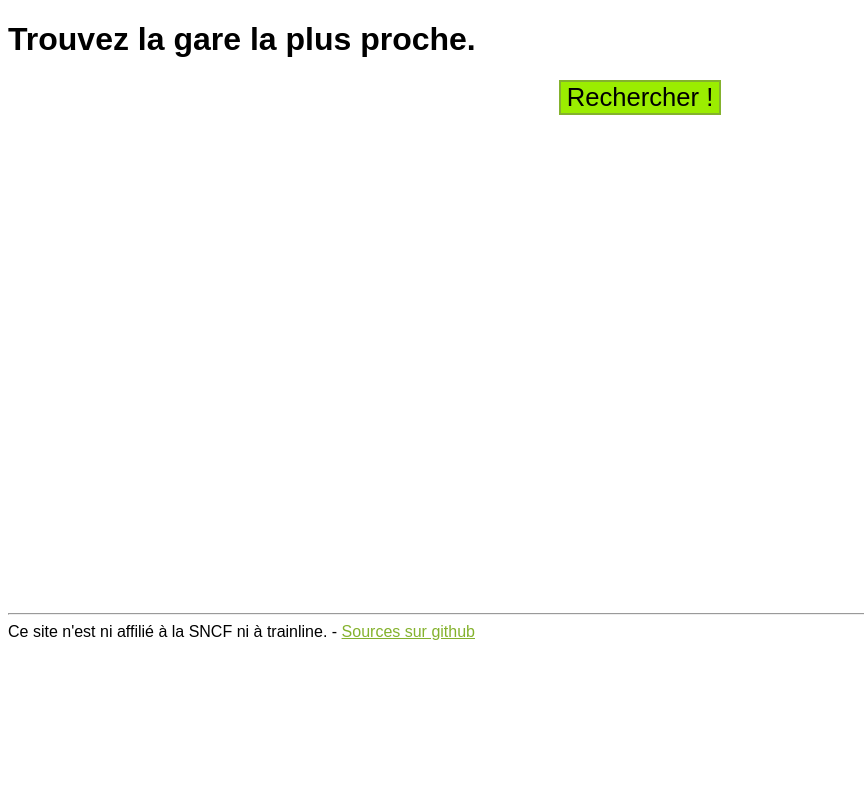
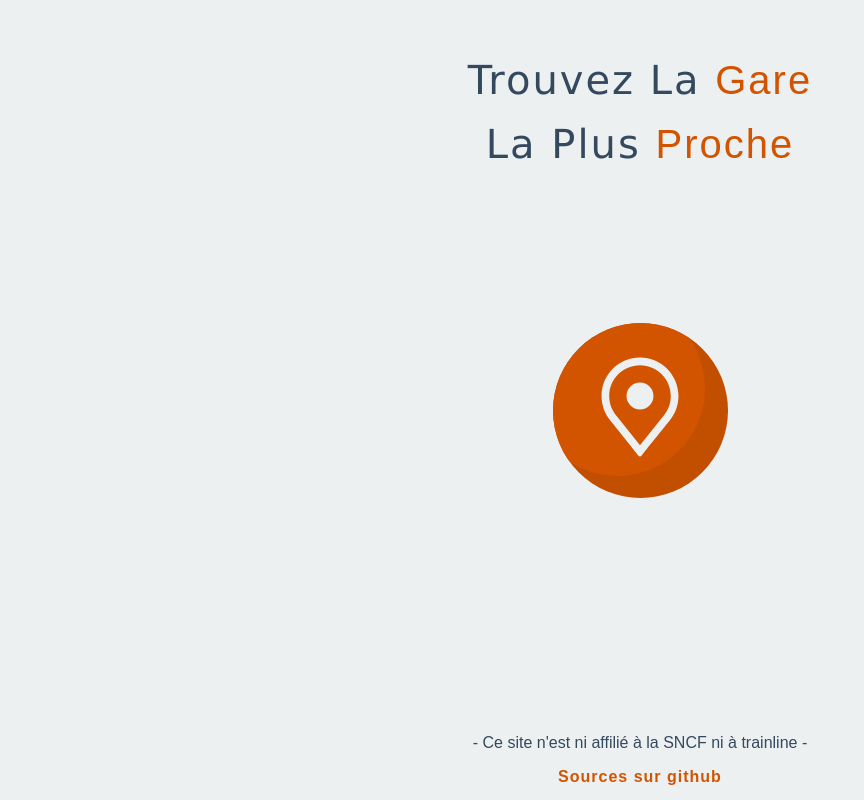
Before and after one commit to glae/garelaplusproche.fr, a website: page index.html in a window 1280 px wide. Shown: the whole page, without its empty margins (0-864 px from the left). Drawn offline with nearby package versions, Linux system fonts and the light colour scheme.

Commit message:
works on desing

```diff
--- /dev/null
+++ b/index.css
@@ -0,0 +1,202 @@
+* {
+  font-family: sans-serif;
+  box-sizing: border-box;
+
+}
+body{
+  margin: 0;
+  min-height: 100vh;
+  background-color: #ECF0F1;
+  display: flex;
+  flex-direction: column;
+  justify-content: flex-start;
+  align-items: center;
+
+
+}
+header{
+  height: 20vh;
+  width: 100vw;
+
+}
+h1{
+  color: #34495E;
+  text-transform: capitalize;
+  font-family: "Verdana", sans-serif;
+  line-height: 4rem;
+  font-size: 5vh;
+  font-weight: 500;
+  letter-spacing: 2px;
+  text-align: center;
+  margin: 0 auto ;
+  padding: 3rem 0 0;
+  width: 100%;
+  min-width: 300px;
+}
+h1 span{
+  color: #D35400;
+  font-weight: 500;
+}
+/*List gare*/
+.station-search-container{
+  position: relative;
+  flex: 1;
+  width: 100%;
+  display: flex;
+  flex-direction: column;
+  justify-content: flex-start;
+  align-items: center;
+
+}
+.station-element ul {
+  display: flex;
+  flex-direction: row;
+  flex-wrap: wrap;
+  justify-content: flex-start;
+  align-items: center;
+  list-style: none;
+}
+.station-element ul li{
+  color: #34495E;
+  width: 30%;
+  min-width: 250px;
+  padding-left: 1rem;
+}
+.map-container-element + .trainLoader-buttonSearch-container{
+  display: none;
+}
+.station-element h2{
+  color: #34495E;
+  margin: 2rem;
+}
+
+/*search-button*/
+#search-btn-container{
+  --position-button-top: 50%;
+  --button-size: 175px;
+  display: flex;
+  flex-direction: row;
+  justify-content: center;
+  align-items: center;
+  position: absolute;
+  top: var(--position-button-top);
+  left: 50%;
+  margin-top: calc(-1 * (var(--button-size) / 1.5));
+  margin-left: calc(-1 * (var(--button-size) / 2));
+  width: var(--button-size);
+  height: var(--button-size);
+  border-radius: 50%;
+  overflow: hidden;
+}
+
+#search-btn {
+  font-size: 2rem;
+  width: var(--button-size);
+  height: var(--button-size);
+  position: absolute;
+  border: none;
+  background-color:hsl(24, 100%, 38%);
+  overflow: hidden;
+}
+#search-btn img{
+  position:relative;
+  z-index: 99;
+  width: 100px;
+}
+#search-btn:focus{
+  outline: none;
+}
+#search-btn:after{
+  content: '';
+  border-radius: 50%!important;
+  width: var(--button-size);
+  height: var(--button-size);
+  position: absolute;
+  top: 50%;
+  left: 50%;
+  margin-top: -110px;
+  margin-left: -110px;
+  background-color:#D35400
+}
+#train.loader{
+  background-image: url('./img/tchou.svg');
+  width: 50px;
+  height: 50px;
+  position: absolute;
+  top: 50%;
+  left: 50%;
+  margin-top: -55px;
+  margin-left: -25px;
+  animation: myOrbit 4s linear infinite;
+
+}
+@keyframes myOrbit {
+  from { transform: rotate(0deg) translateY(-110px) rotate(0deg); }
+  to   { transform: rotate(-360deg) translateY(-110px) rotate(0deg); }
+}
+
+
+#mapcontainer.map-container-element + #search-btn-container.active-button{
+  display: none;
+}
+/*map-container*/
+.map-container-element{
+  min-width: 300px;
+  width: 100%;
+  padding: 1rem;
+  display: flex;
+  flex-direction: column;
+  flex: 1;
+
+}
+.map-container-element #mapid{
+  border: 5px solid #FFF;
+  -moz-box-shadow: 4px 4px 6px -3px #D0D3D4;
+  -webkit-box-shadow: 4px 4px 6px -3px #D0D3D4;
+  -o-box-shadow: 4px 4px 6px -3px #D0D3D4;
+  box-shadow: 4px 4px 6px -3px #D0D3D4;
+  filter:progid:DXImageTransform.Microsoft.Shadow(color=#D0D3D4, Direction=134, Strength=6);
+}
+#mapid {
+  flex: 1;
+}
+
+
+footer{
+  color: #34495E;
+  display: flex;
+  flex-direction: column;
+  justify-content: center;
+  align-items: center;
+  font-size: 2vh;
+  text-align: center;
+  height: 10vh;
+}
+footer a{
+  color: #D35400;
+  font-weight: 700;
+  letter-spacing: 1px;
+  margin-top: 1rem;
+  text-decoration: none;
+}
+
+
+/*Mobile*/
+@media(max-width: 720px){
+  header{
+    height: 11vh;
+  }
+  h1 {
+    font-size: 8vw;
+    line-height: 7.5vw;
+    padding-top: 1rem;
+  }
+  #stations{
+    display: none;
+  }
+  .map-container-element{
+    flex: 1;
+    padding: 0.2rem;
+  }
+
+}
--- a/index.html
+++ b/index.html
@@ -7,60 +7,22 @@
   <meta name="keywords" content="gare, la, plus, proche" />
   <meta name="viewport" content="width=device-width, user-scalable=no">
   <script src="main.js"></script>
+  <link rel="stylesheet" type="text/css" href="index.css"/>
   <link rel="stylesheet" href="https://unpkg.com/leaflet@1.2.0/dist/leaflet.css" integrity="sha512-M2wvCLH6DSRazYeZRIm1JnYyh22purTM+FDB5CsyxtQJYeKq83arPe5wgbNmcFXGqiSH2XR8dT/fJISVA1r/zQ==" crossorigin="" />
-  <style>
-    * {
-      font-family: sans-serif;
-    }
 
-    button {
-      font-size: 160%;
-      background-color: #9BED00;
-      border: 2px solid #84B22D;
-    }
-
-    a {
-      color: #84B22D;
-    }
-
-    .loader {
-      text-align: center;
-      border: 10px solid #f3f3f3;
-      /* Light grey */
-      border-top: 10px solid #9BED00;
-      /* Blue */
-      border-radius: 50%;
-      margin-left: auto;
-      margin-right: auto;
-      width: 40px;
-      height: 40px;
-      animation: spin 2s linear infinite;
-    }
-
-    @keyframes spin {
-      0% {
-        transform: rotate(0deg);
-      }
-      100% {
-        transform: rotate(360deg);
-      }
-    }
-
-    #mapid {
-      height: 400px;
-    }
-  </style>
   <script src="https://unpkg.com/leaflet@1.2.0/dist/leaflet.js" integrity="sha512-lInM/apFSqyy1o6s89K4iQUKg6ppXEgsVxT35HbzUupEVRh2Eu9Wdl4tHj7dZO0s1uvplcYGmt3498TtHq+log==" crossorigin=""></script>
   <script>
     var map;
 
     function search() {
-      document.getElementById("stations").innerHTML = "<i>Demande d'autorisation / chargement en cours...</i><br> <i>(si rien ne se passe c'est que vous n'avez pas accepté la géolocalisation)<i><br>" +
-        "<div class='loader'></div>";
+        document.getElementById("search-btn-container").className += 'active-button';
+        document.getElementById("train").className += 'loader';
+        document.getElementById("stations").className += "station-element";
 
       var geoSuccess = function(p) {
-
-        document.getElementById('mapcontainer').innerHTML = "<div id='mapid'></div>";
+        const mapContainerElement = document.getElementById('mapcontainer');
+          mapContainerElement.innerHTML = "<div id='mapid'></div>";
+          mapContainerElement.className += "map-container-element";
 
         const userLat = p.coords.latitude;
         const userLong = p.coords.longitude;
@@ -70,6 +32,7 @@
         L.tileLayer('http://{s}.tile.osm.org/{z}/{x}/{y}.png').addTo(map);
 
         const foundStations = findNearestStations(stations, userLat, userLong);
+        console.log(foundStations);
 
         var trainIcon = new L.Icon({
           iconUrl: 'https://upload.wikimedia.org/wikipedia/commons/thumb/b/bb/Emojione_1F687.svg/200px-Emojione_1F687.svg.png',
@@ -92,7 +55,11 @@
             "<br><a href='https://www.trainline.fr/search/" + encodeURI(stationName(e).replace(/'/g, "%27")) + "/' target='_blank' style='color: #84B22D;'>Partir avec trainline</a></p>");
         });
 
-        document.getElementById("stations").innerHTML = "";
+        document.getElementById('stations').innerHTML = '' +
+          '<h2>Voici les gares trouvées :</h2>' +
+          '<ul>' +
+          foundStations.map(gare => '<li>' + stationName(gare) + '</li>').join('') +
+          '</ul>';
 
       };
 
@@ -104,27 +71,31 @@
 </head>
 
 <body>
+  <header>
+    <h1>Trouvez la <span>gare</span><br/>la plus <span>proche</span></h1>
+  </header>
+  <section class="station-search-container">
+    <br>
+    <div id="stations"></div>
+    <div id="mapcontainer">
+      <div id="mapid"></div>
+    </div>
+    <div class="trainLoader-buttonSearch-container">
+      <div id="search-btn-container" onclick="search()" style="border-radius:50%">
+        <button id="search-btn"><img src="./img/iconLocalisation.svg"  alt=""></button>
+      </div>
+        <span id="train"></span>
+    </div>
+  </section>
 
-  <h1>Trouvez la gare la plus proche.</h1>
-
-  <div style="text-align:center">
-    <button onclick="search()">Rechercher !</button>
-  </div>
-
-  <br>
-  <div id="stations">
-  </div>
-
-  <br>
-  <div id="mapcontainer">
-    <div id="mapid"></div>
-  </div>
-  <br>
-
-  <br>
-  <br>
-  <hr/> Ce site n'est ni affilié à la SNCF ni à trainline. -
-  <a href="https://github.com/glae/lagarelaplusproche.fr">Sources sur github</a>
+  <footer>
+    <span>
+      - Ce site n'est ni affilié à la SNCF ni à trainline -
+    </span>
+    <a href="https://github.com/glae/lagarelaplusproche.fr">
+      Sources sur github
+    </a>
+  </footer>
 </body>
 
 </html>
```
Also changed, not shown: img/iconLocalisation.svg (added), img/tchou.svg (added), 2 other files.
